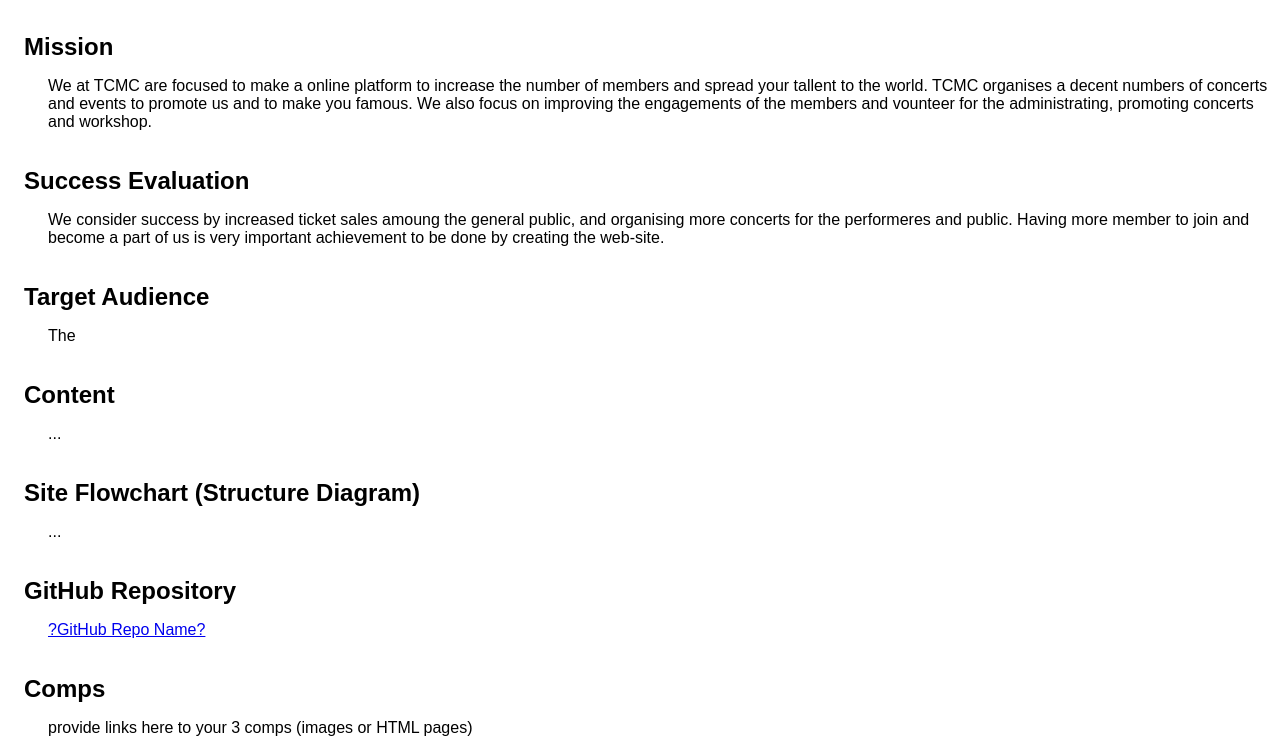
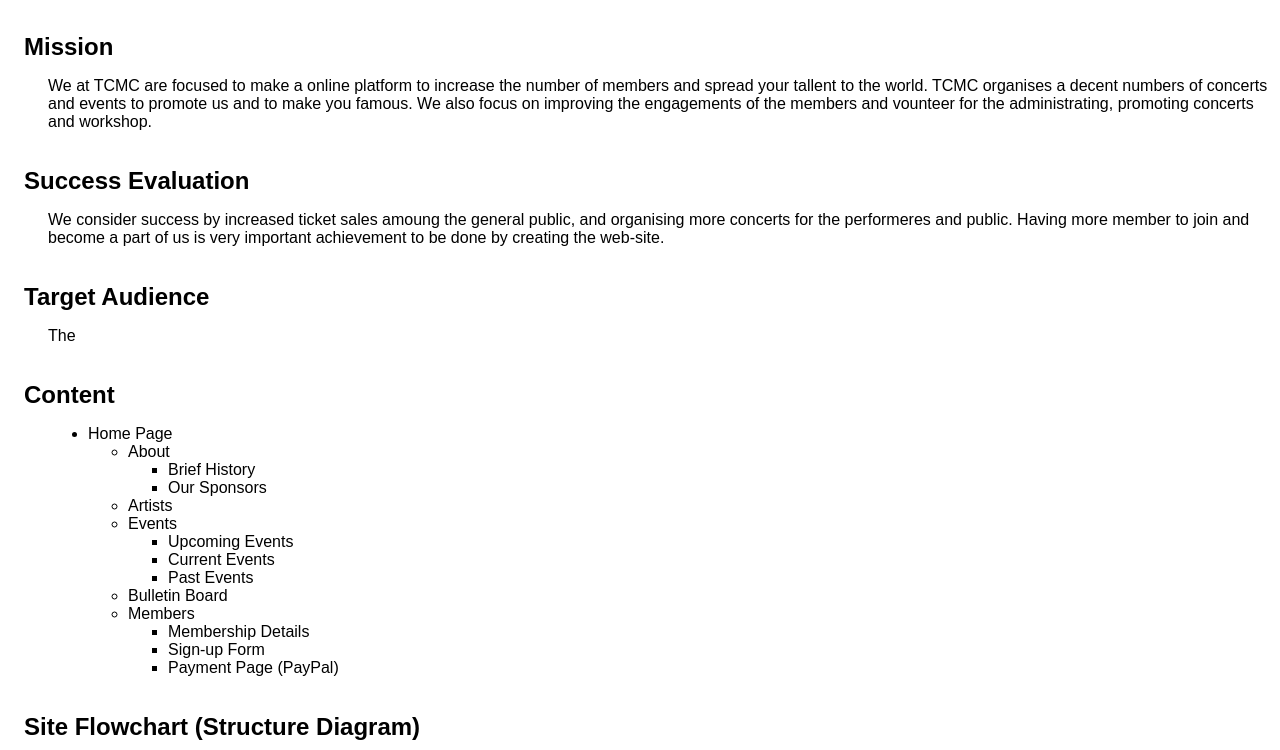
Before and after one commit to Anjasrini/Web-Design-Freaks, a plain HTML site: page plan.html in a window 1280 px wide. Shown: the part 159-909 px from the top of the page. Drawn offline with Linux system fonts and the light colour scheme.

Commit message:
Content, FlowChart, GitHub Linking
Line 52 in HTML code, pls review because there is an error. Thanks

```diff
--- a/plan.html
+++ b/plan.html
@@ -26,11 +26,35 @@
 <h2>Target Audience</h2>
 <p>The  </p>
 <h2>Content</h2>
-<p>...</p>
+<p>
+	<ul>
+		<li>Home Page
+		<ul>
+<li>About
+<ul>
+	<li>Brief History</li>
+	<li>Our Sponsors</li>
+</ul></li>
+<li>Artists</li>
+<li>Events
+<ul>
+<li>Upcoming Events</li>
+<li>Current Events</li>
+<li>Past Events </li>
+	</ul></li>
+	<li>Bulletin Board</li>
+	<li>Members
+	<ul>
+	<li>Membership Details</li>
+	<li>Sign-up Form</li>
+	<li>Payment Page (PayPal) </li>
+	</ul></li>
+	</li></ul></ul>
+</p>
 <h2>Site Flowchart (Structure Diagram)</h2>
-<p> ...</p>
+<p><img src="FC-TCMC.jpeg"></p>
 <h2>GitHub Repository</h2>
-<p><a href="http://github.com/?" target="_blank">?GitHub Repo Name?</a></p>
+<p><a href="https://github.com/Anjasrini/Web-Design-Freaks" target="_blank">Web-Design-Freaks</a></p>
 <h2>Comps</h2>
 <p>provide links here to your 3 comps (images or HTML pages)</p>
 <ul>
```
Also changed, not shown: FC-TCMC.jpeg (added), 3 other files.
